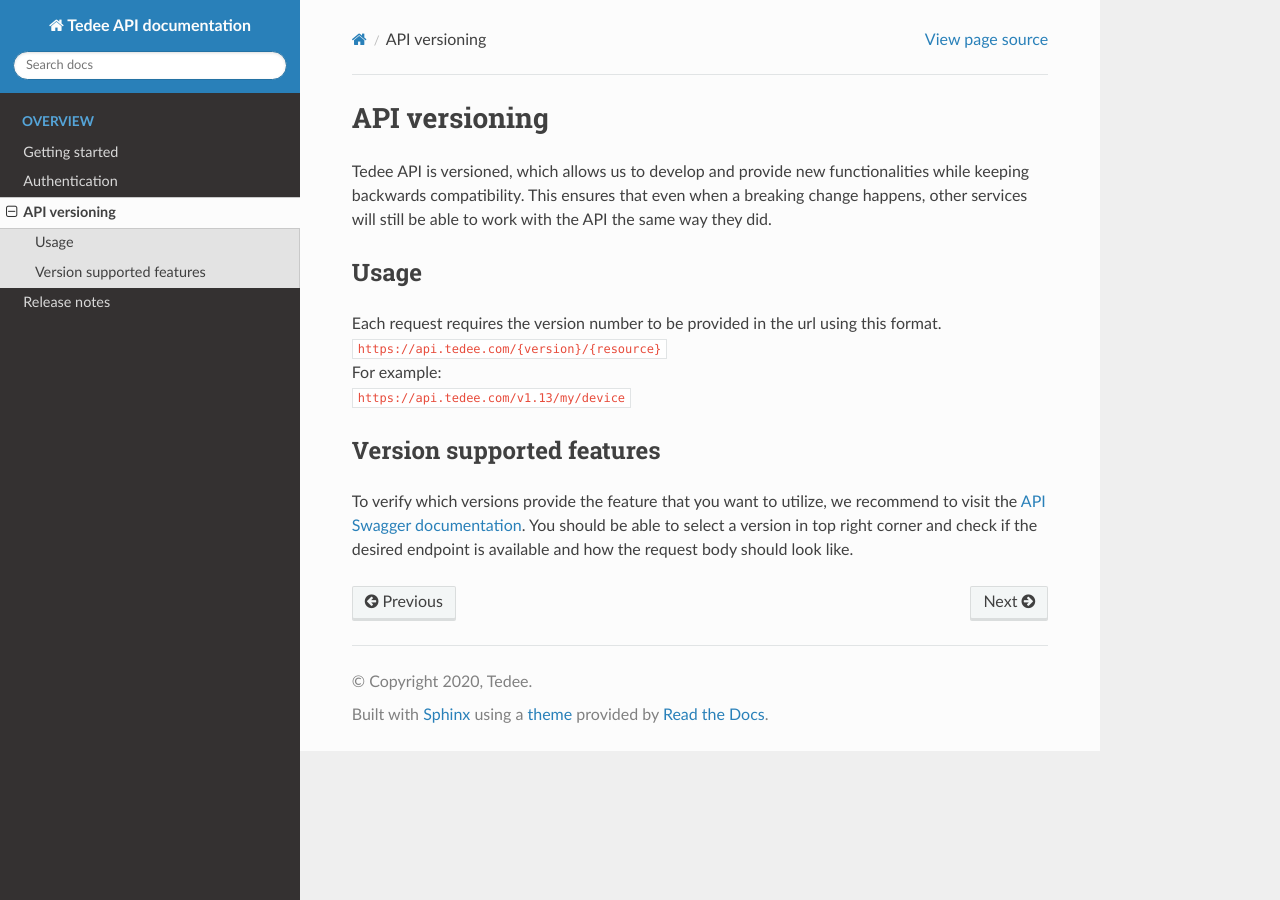
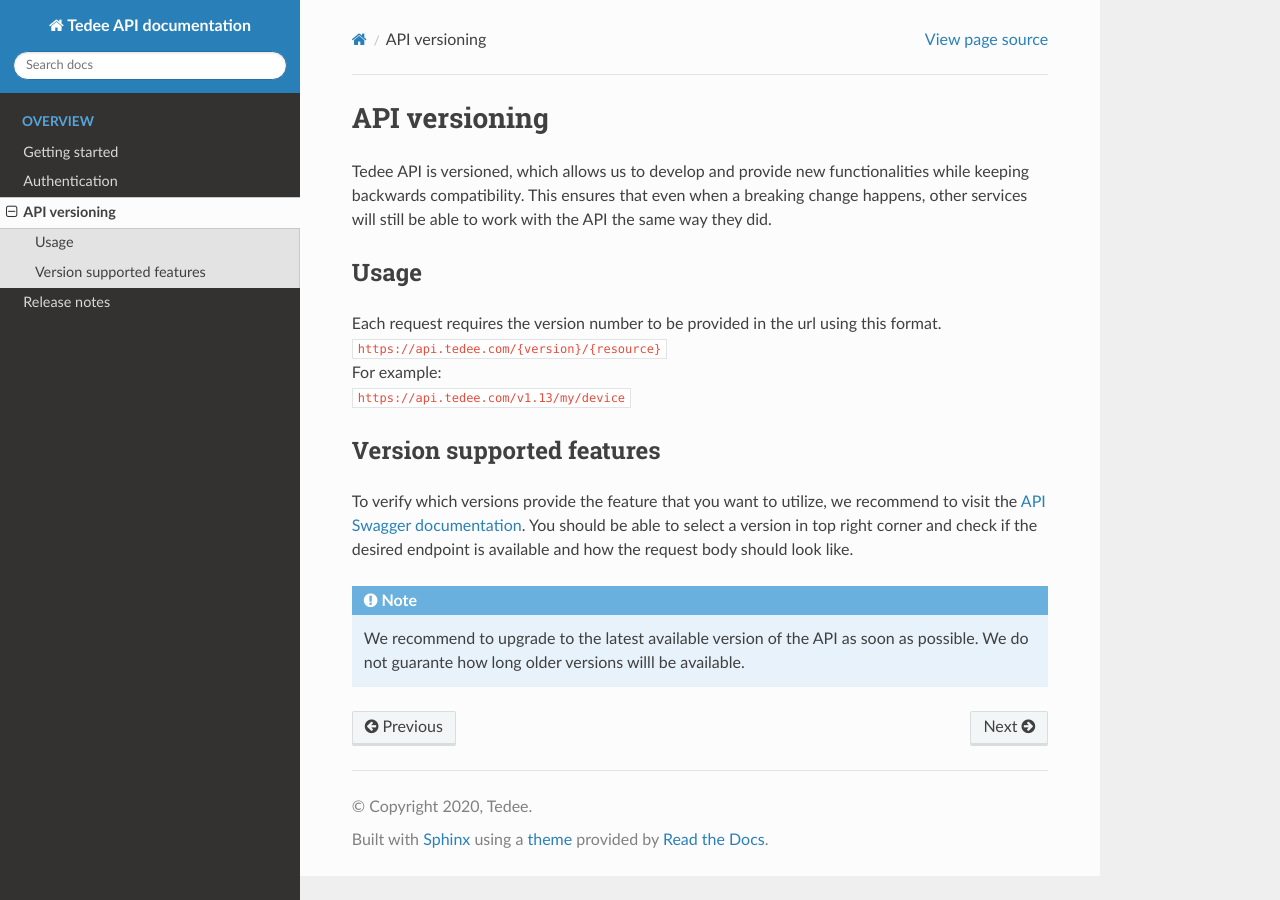
Before and after one commit to tedee-com/tedee-api-doc, a Sphinx documentation site: the page built from docs/source/api-versioning.rst, in a window 1280 px wide. Built offline with Sphinx 7.4.7 and the Read the Docs theme 2.0.0, drawn with Linux system fonts in a browser that asks for light colours.

Commit message:
Upgrade to latest version info.

```diff
--- a/docs/source/api-versioning.rst
+++ b/docs/source/api-versioning.rst
@@ -17,3 +17,7 @@ Version supported features
 
 To verify which versions provide the feature that you want to utilize, we recommend to visit the `API Swagger documentation <|apiUrl|/swagger/index.html>`_.
 You should be able to select a version in top right corner and check if the desired endpoint is available and how the request body should look like.
+
+.. note::
+    We recommend to upgrade to the latest available version of the API as soon as possible.
+    We do not guarante how long older versions willl be available.
```
